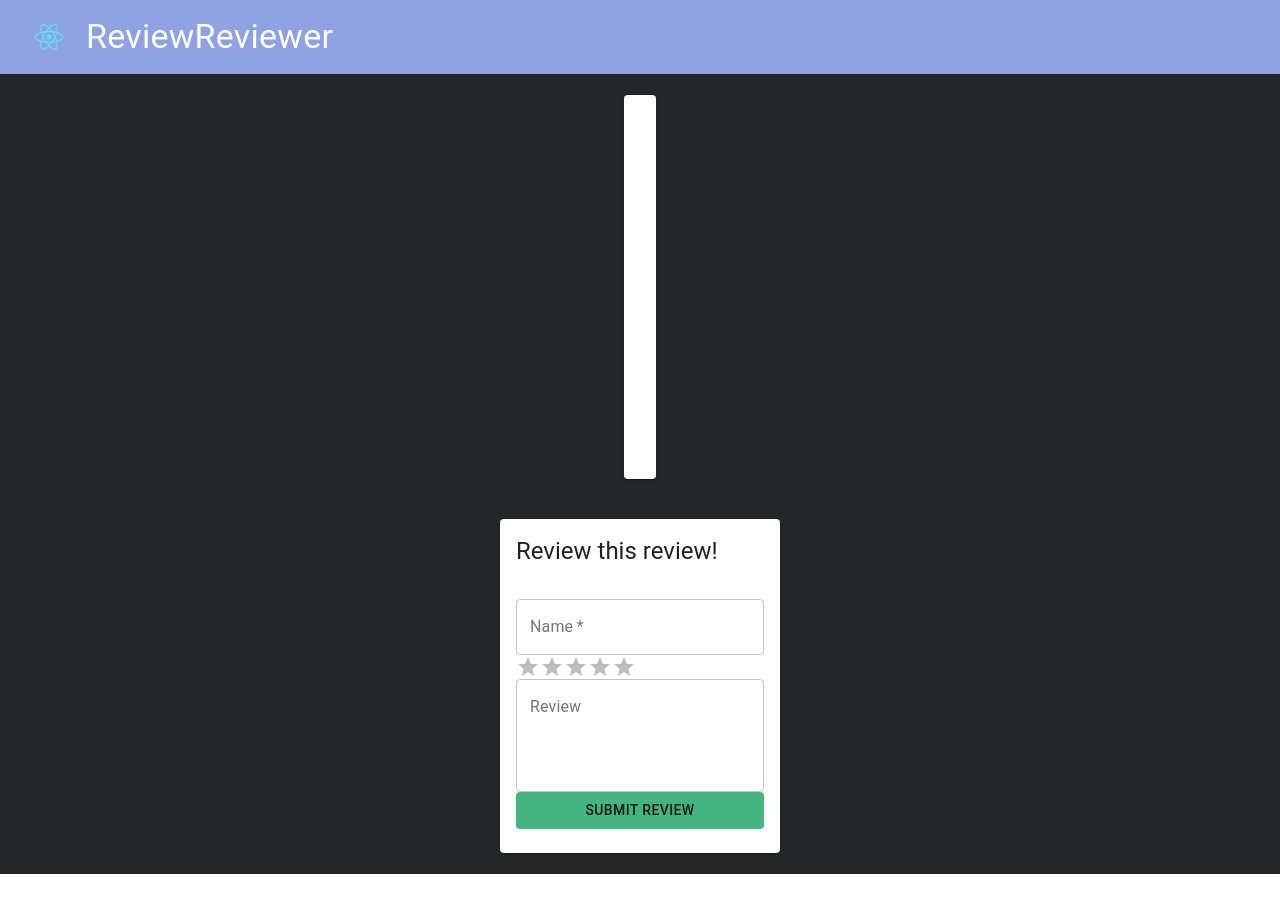
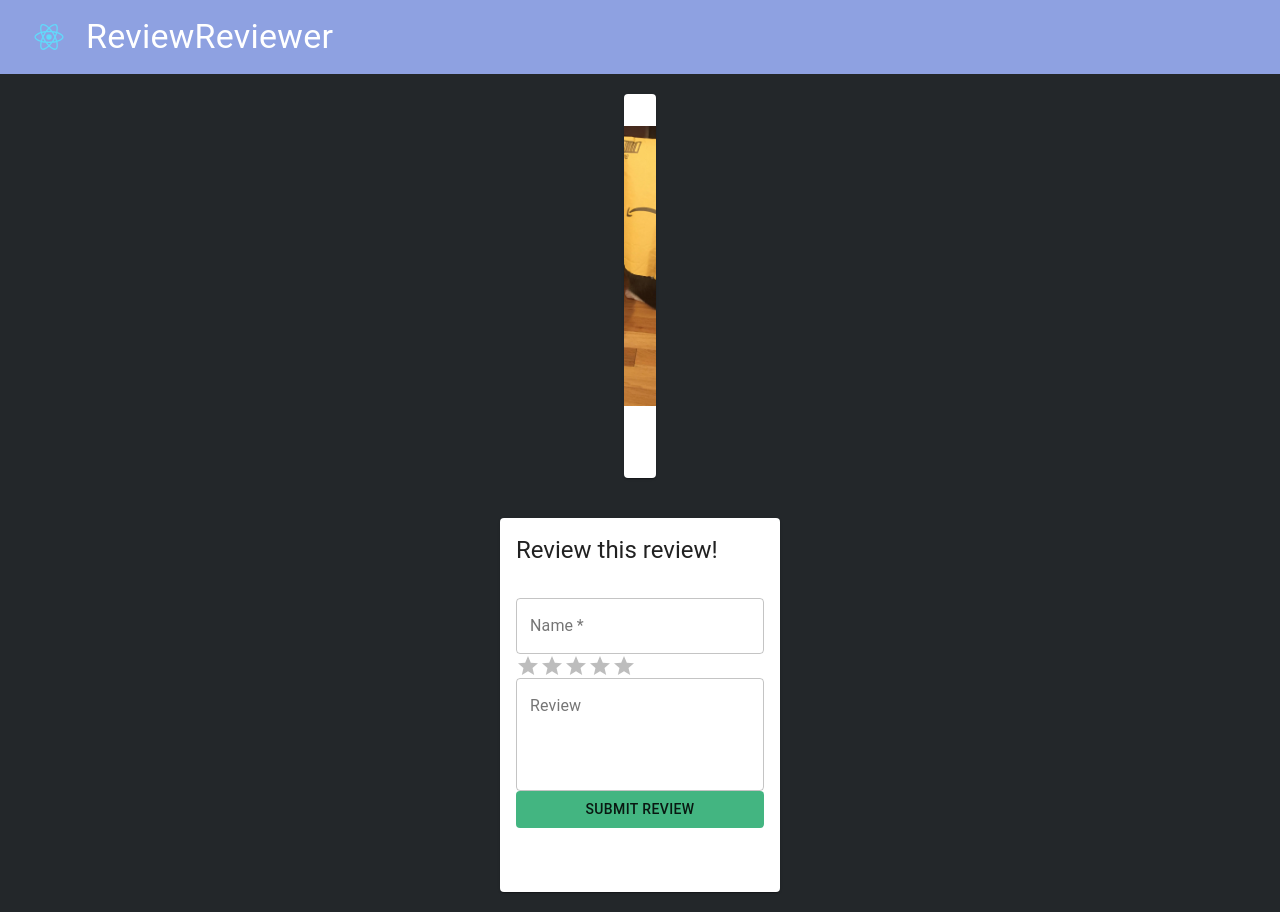
Before and after one commit to majefvi/ReviewReviewerPro, a React (Create React App) app in the folder client/: page / in a window 1280 px wide. Before the commit the page ends 874 px from the top, so only its background shows below. Built offline with nearby package versions, Linux system fonts and the light colour scheme; no server answers.

Commit message:
Start working on progress spinner and add template image to original review card

```diff
--- a/client/src/App.js
+++ b/client/src/App.js
@@ -74,6 +74,7 @@ class App extends Component {
     // );
 
     this.postMetaReview(this.state.metaReview);
+    this.handleProgressCircle();
 
     this.setState((prevState) => {
       let metaReview = { ...prevState.metaReview };
--- a/client/src/components/metaReview.jsx
+++ b/client/src/components/metaReview.jsx
@@ -1,6 +1,7 @@
 import React, { Component } from "react";
 import MetaReviewForm from "./metaReviewForm";
 import { Card, CardContent, CardHeader } from "@material-ui/core";
+import DelayingAppearance from "./submitReviewProgress";
 
 class MetaReview extends Component {
   render() {
@@ -16,6 +17,7 @@ class MetaReview extends Component {
               onMetaInputChange={onMetaInputChange}
               onSubmitPressed={onSubmitPressed}
             ></MetaReviewForm>
+            <DelayingAppearance />
           </CardContent>
         </Card>
       </React.Fragment>
--- a/client/src/components/metaReviewForm.jsx
+++ b/client/src/components/metaReviewForm.jsx
@@ -1,6 +1,7 @@
 import React, { Component } from "react";
 import { Rating } from "@material-ui/lab";
 import { FormControl, TextField, Button } from "@material-ui/core";
+import DelayingAppearance from "./submitReviewProgress";
 
 class MetaReviewForm extends Component {
   render() {
@@ -41,6 +42,7 @@ class MetaReviewForm extends Component {
           >
             Submit Review
           </Button>
+          {/* <DelayingAppearance /> */}
         </FormControl>
       </form>
     );
--- a/client/src/components/originalReview.jsx
+++ b/client/src/components/originalReview.jsx
@@ -3,15 +3,25 @@ import { Card, CardContent, CardHeader, CardMedia } from "@material-ui/core";
 
 const OriginalReview = ({ review }) => {
   return (
-    <Card style={{ position: "relative" }}>
+    <Card
+      style={{
+        height: "auto",
+        width: "auto",
+        maxWidth: "600px",
+        position: "relative",
+      }}
+    >
       <CardHeader
         title={review.product_title}
         subheader={review.review_headline}
       ></CardHeader>
       {/* <img src={review.image} alt="" /> */}
       <CardMedia
-        image={review.image}
-        style={{ height: "35vh", width: "auto" }}
+        image={require("../assets/amazonkitty.jpg")}
+        style={{
+          height: "35vh",
+          width: "auto",
+        }}
       />
       <CardContent>{review.review_body}</CardContent>
       <CardContent>{review.review_date}</CardContent>
--- /dev/null
+++ b/client/src/components/submitReviewProgress.jsx
@@ -0,0 +1,64 @@
+import React from "react";
+import { makeStyles } from "@material-ui/core/styles";
+import Fade from "@material-ui/core/Fade";
+import Button from "@material-ui/core/Button";
+import CircularProgress from "@material-ui/core/CircularProgress";
+import Typography from "@material-ui/core/Typography";
+
+const useStyles = makeStyles((theme) => ({
+  root: {
+    display: "flex",
+    flexDirection: "column",
+    alignItems: "center",
+  },
+  placeholder: {
+    height: 40,
+  },
+}));
+
+export default function DelayingAppearance(props) {
+  const classes = useStyles();
+  const [query, setQuery] = React.useState("idle");
+  const timerRef = React.useRef();
+
+  React.useEffect(
+    () => () => {
+      clearTimeout(timerRef.current);
+    },
+    []
+  );
+
+  const handleClickQuery = () => {
+    clearTimeout(timerRef.current);
+
+    if (query !== "idle") {
+      setQuery("idle");
+      return;
+    }
+
+    setQuery("progress");
+    timerRef.current = setTimeout(() => {
+      setQuery("success");
+    }, 2000);
+  };
+
+  return (
+    <div className={classes.root}>
+      <div className={classes.placeholder}>
+        {query === "success" ? (
+          <Typography>Success!</Typography>
+        ) : (
+          <Fade
+            in={query === "progress"}
+            style={{
+              transitionDelay: query === "progress" ? "800ms" : "0ms",
+            }}
+            unmountOnExit
+          >
+            <CircularProgress />
+          </Fade>
+        )}
+      </div>
+    </div>
+  );
+}
```
Also changed, not shown: client/src/assets/amazonkitty.jpg (added), 14 other files (tests, documents, lock files or other folders).
